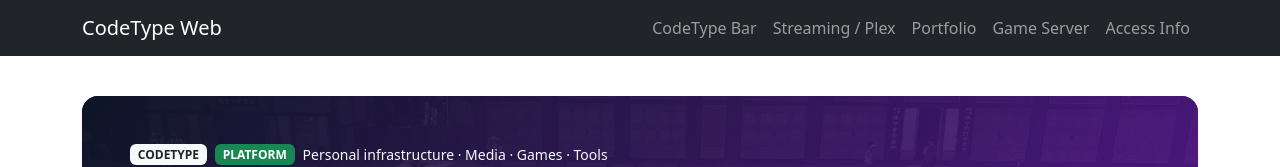
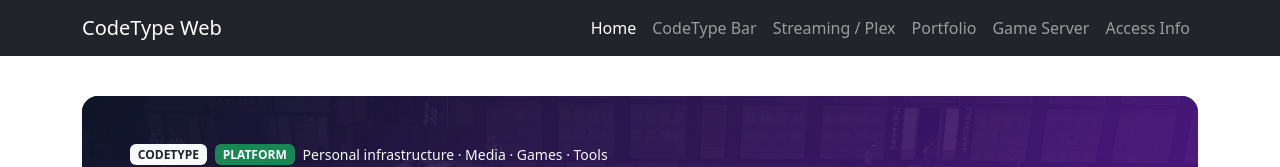
Before and after one commit to CodeType8/portfolio, a React (Vite) app: page / in a window 1280 px wide. Shown: the top 167 px of the page. Built offline with nearby package versions, Linux system fonts and the light colour scheme; no server answers.

Commit message:
nav bar - home added

```diff
--- a/src/components/AppNavbar.jsx
+++ b/src/components/AppNavbar.jsx
@@ -28,6 +28,14 @@ function AppNavbar() {
         <Navbar.Toggle aria-controls="main-navbar" onClick={handleToggle} />
         <Navbar.Collapse id="main-navbar">
           <Nav className="ms-auto">
+            <Nav.Link
+              as={NavLink}
+              to="/"
+              className={navLinkClass}
+              onClick={handleClose}
+            >
+              Home
+            </Nav.Link>
             <Nav.Link
               as={NavLink}
               to="/codetype-bar"
```
